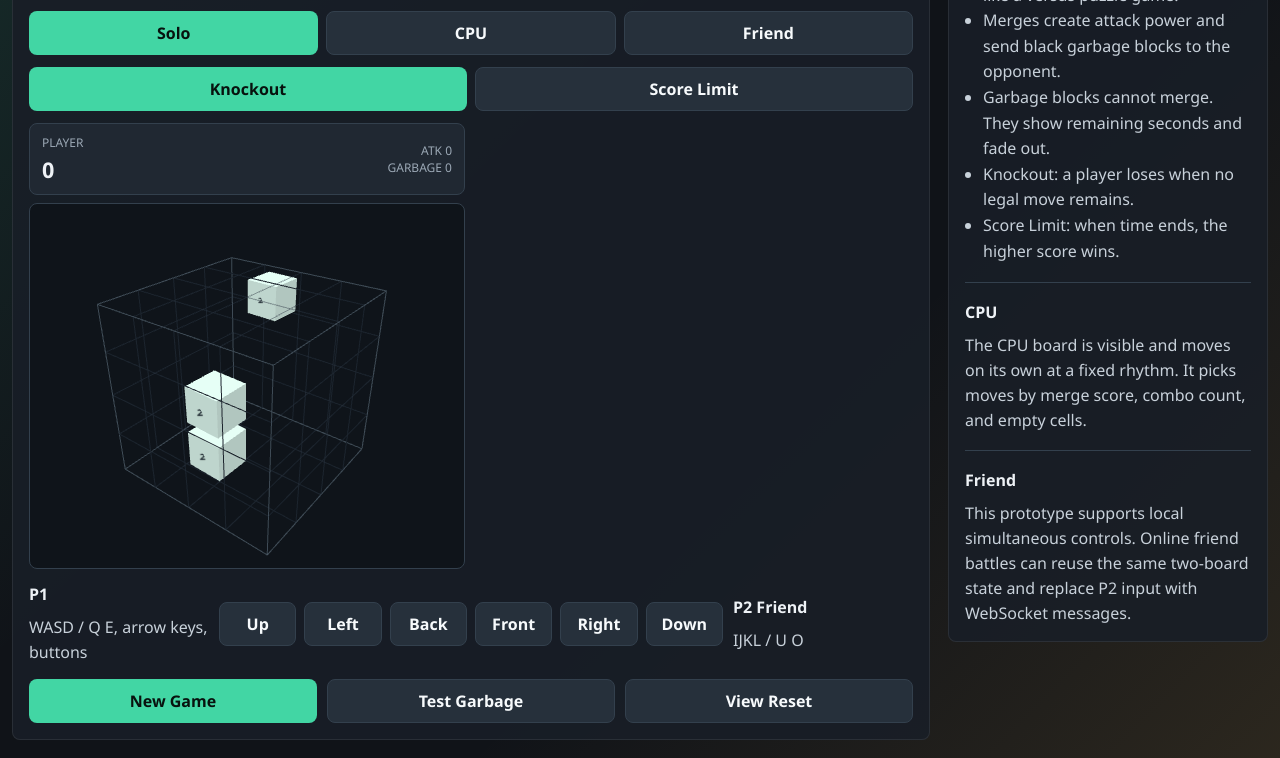
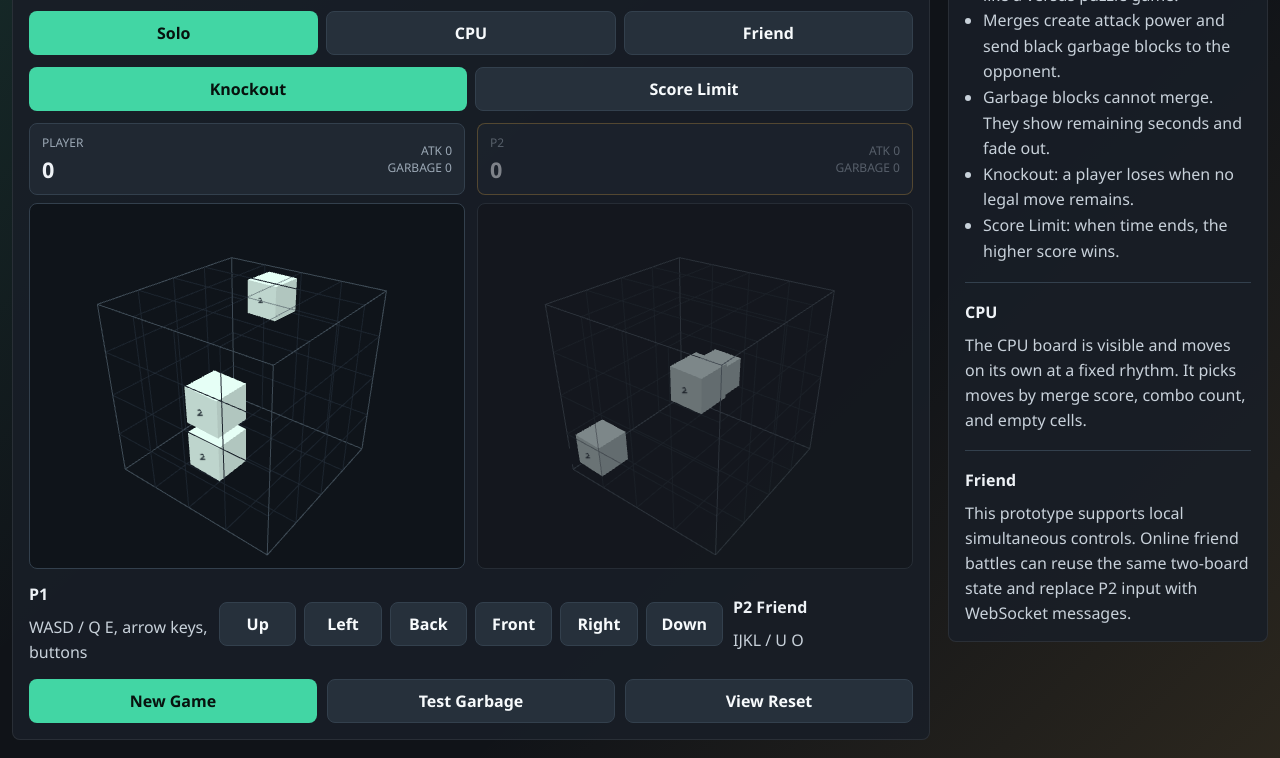
Before and after one commit to takataka3141/3D2048, a plain HTML site: page index.html in a window 1280 px wide. Shown: the part 110-868 px from the top of the page. Drawn offline with nearby package versions, Linux system fonts and the light colour scheme; animation ran at ten frames a second.

Commit message:
Update site4

```diff
--- a/game.js
+++ b/game.js
@@ -114,7 +114,9 @@ function createBoard(canvas, index) {
     camera,
     boardGroup,
     tileGroup,
-    tileMeshes: new Map()
+    tileMeshes: new Map(),
+    lastWidth: 0,
+    lastHeight: 0
   };
 }
 
@@ -498,12 +500,10 @@ function forEachGridCell(grid, callback) {
 
 function renderAllBoards(immediate = false) {
   for (let i = 0; i < state.boards.length; i += 1) {
-    const visible = state.mode !== "solo" || i === 0;
-    document.querySelector(`[data-board-panel="${i}"]`).hidden = !visible;
-    if (visible) {
-      resizeBoard(state.boards[i]);
-      renderBoard(state.boards[i], state.players[i], immediate);
-    }
+    const panel = document.querySelector(`[data-board-panel="${i}"]`);
+    panel.classList.toggle("is-inactive", state.mode === "solo" && i === 1);
+    resizeBoard(state.boards[i]);
+    renderBoard(state.boards[i], state.players[i], immediate);
   }
 }
 
@@ -678,7 +678,12 @@ function resize() {
 function resizeBoard(board) {
   const rect = board.canvas.getBoundingClientRect();
   if (rect.width <= 0 || rect.height <= 0) return;
-  board.renderer.setSize(rect.width, rect.height, false);
+  const width = Math.max(1, Math.round(rect.width));
+  const height = Math.max(1, Math.round(rect.height));
+  if (board.lastWidth === width && board.lastHeight === height) return;
+  board.lastWidth = width;
+  board.lastHeight = height;
+  board.renderer.setSize(width, height, false);
   board.camera.aspect = rect.width / rect.height;
   board.camera.updateProjectionMatrix();
 }
@@ -686,6 +691,7 @@ function resizeBoard(board) {
 function animate() {
   requestAnimationFrame(animate);
   for (const board of state.boards) {
+    resizeBoard(board);
     board.tileGroup.children.forEach((mesh) => {
       if (mesh.scale.x < 1) {
         const next = Math.min(1, mesh.scale.x + 0.08);
--- a/styles.css
+++ b/styles.css
@@ -159,6 +159,14 @@ h2 {
   min-width: 0;
 }
 
+.board-panel.is-inactive {
+  opacity: 0.48;
+}
+
+.board-panel.is-inactive .stage-wrap {
+  filter: grayscale(0.35);
+}
+
 .board-header {
   display: flex;
   align-items: center;
```
